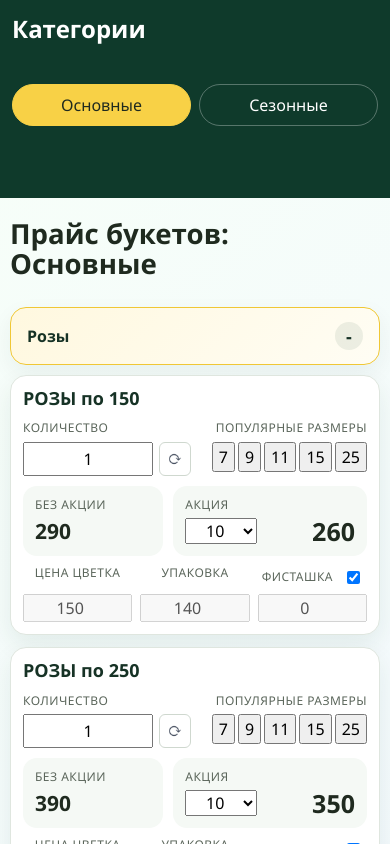
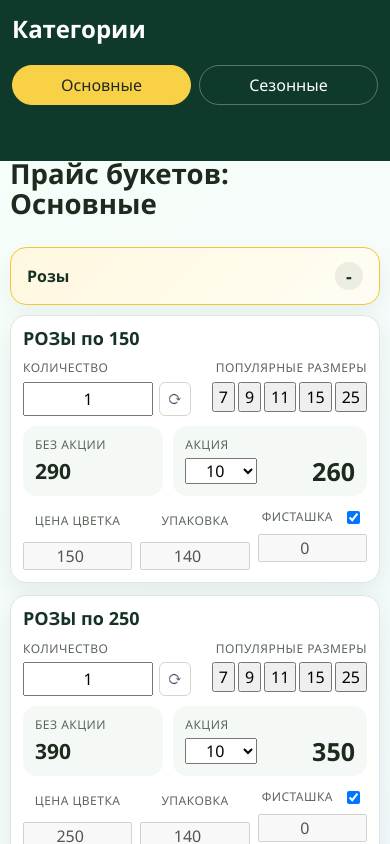
Before and after one commit to alizelect/flowers_baza, a Vue app: page / in a window 390 px wide. Shown: the top 844 px of the page. Built offline with nearby package versions, Linux system fonts and the light colour scheme.

Commit message:
Adjust mobile header rows and compact sidebar

```diff
--- a/src/style.css
+++ b/src/style.css
@@ -568,6 +568,10 @@ select {
   align-items: start;
 }
 
+.mobile-card-row-bottom > label.mobile-field {
+  padding-top: 8px;
+}
+
 .mobile-field-compact {
   gap: 4px;
   align-content: start;
@@ -684,6 +688,7 @@ select {
   align-items: center;
   min-height: 22px;
   height: 22px;
+  margin-top: 0;
 }
 
 .mobile-card-row-bottom .mobile-field-head-inline .mobile-label {
@@ -820,7 +825,7 @@ select {
     left: 0;
     right: 0;
     z-index: 20;
-    min-height: 198px;
+    min-height: 140px;
   }
 
   .sidebar h2 {
@@ -838,8 +843,8 @@ select {
     grid-template-columns: repeat(2, minmax(0, 1fr));
     gap: 8px;
     align-items: start;
-    min-height: 92px;
-    grid-auto-rows: 42px;
+    min-height: 84px;
+    grid-auto-rows: 36px;
   }
 
   button,
@@ -849,7 +854,7 @@ select {
   }
 
   .content {
-    padding: 218px 10px 10px;
+    padding: 158px 10px 10px;
   }
 
   .toolbar {
@@ -902,7 +907,7 @@ select {
   .sidebar .auth-wrap input,
   .sidebar .auth-wrap button,
   .menu-btn {
-    min-height: 42px;
+    min-height: 36px;
   }
 
   .menu-btn {
```
